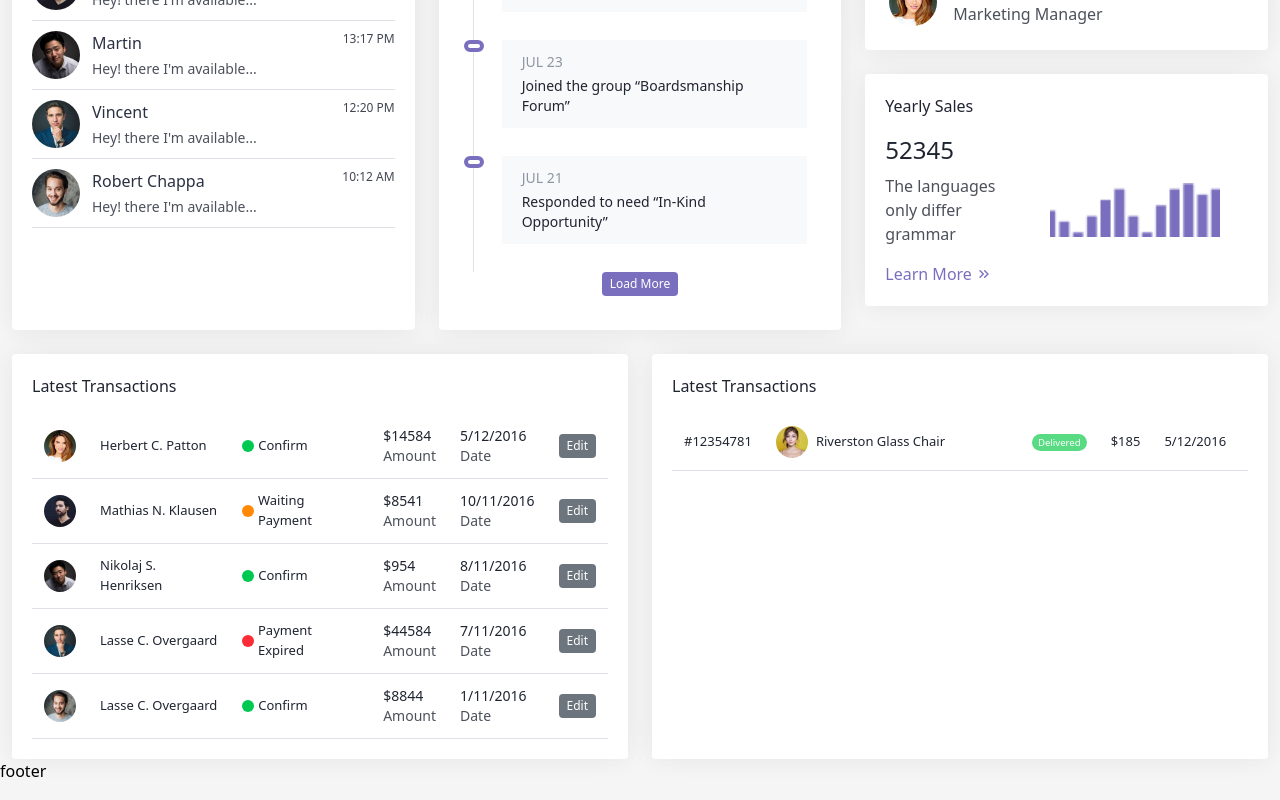
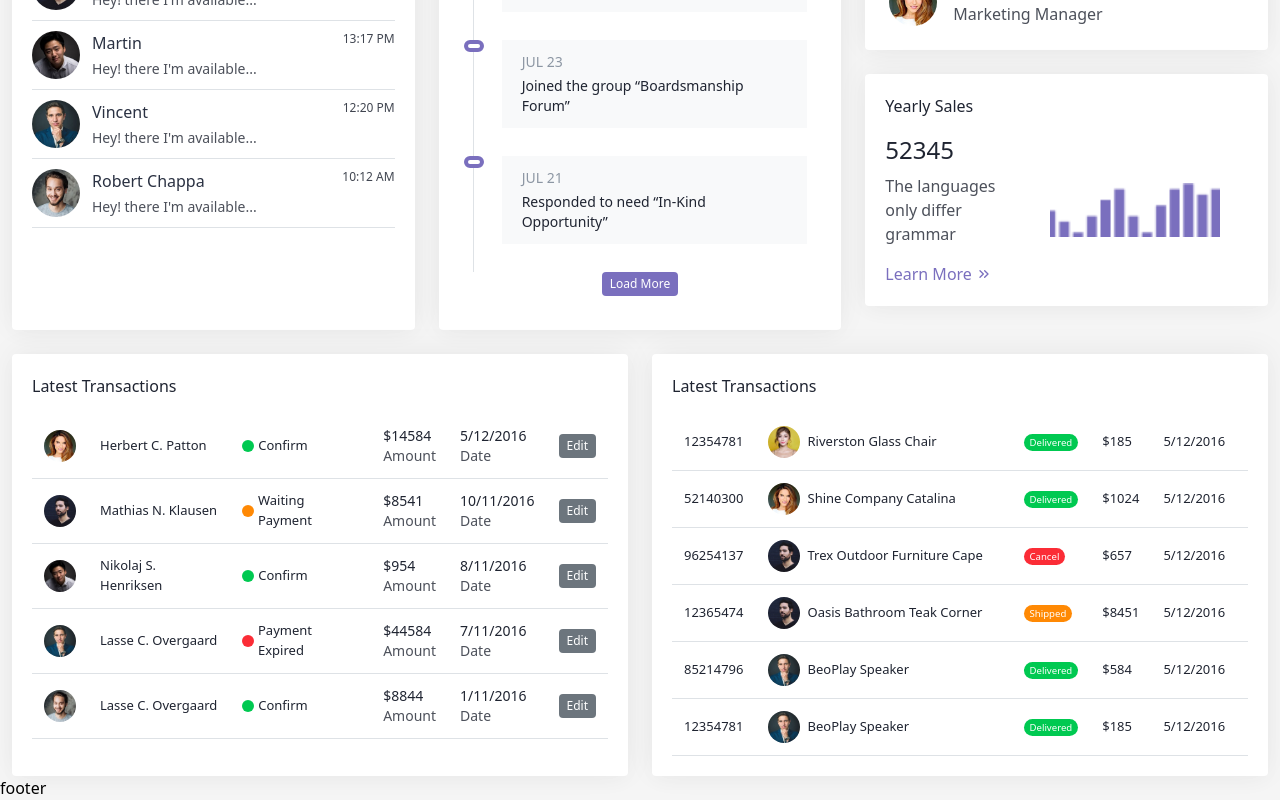
Before and after one commit to Hasmik-Mejlumyan/dynamic-dashboard-example, a React (Vite) app: page / in a window 1280 px wide. Shown: the part 1196-1996 px from the top of the page. Built offline with nearby package versions, Linux system fonts and the light colour scheme.

Commit message:
created latest orders table

```diff
--- a/src/components/ControlPanel/LatestActivity/LatestActivity.tsx
+++ b/src/components/ControlPanel/LatestActivity/LatestActivity.tsx
@@ -3,11 +3,13 @@ import LatestOrders from './LatestOrders.tsx';
 
 import latestActivity from '../../../mock/latestActivity.json';
 
+import type { IOrder, ITransaction } from './types.ts';
+
 const LatestActivity = () => {
   return (
     <div className="grid grid-cols-2 gap-6">
-      <LatestTransactions transactions={latestActivity.latestTransactions} />
-      <LatestOrders />
+      <LatestTransactions transactions={latestActivity.latestTransactions as ITransaction[]} />
+      <LatestOrders orders={latestActivity.latestOrders as IOrder[]} />
     </div>
   );
 };
--- a/src/components/ControlPanel/LatestActivity/LatestOrders.tsx
+++ b/src/components/ControlPanel/LatestActivity/LatestOrders.tsx
@@ -1,37 +1,61 @@
+import type { FC } from 'react';
+
 import Card from '../../UI/Card/Card.tsx';
 import Button from '../../UI/Button/Button.tsx';
 
-const LatestTransactions = () => {
+import type { ILatestOrdersProps, OrderStatusType } from './types.ts';
+
+const LatestOrders: FC<ILatestOrdersProps> = ({ orders }) => {
+  const statusLabelsMapping: Record<OrderStatusType, string> = {
+    shipped: 'Shipped',
+    delivered: 'Delivered',
+    cancel: 'Cancel',
+  };
+  const statusColorClassesMapping: Record<OrderStatusType, string> = {
+    shipped: 'bg-orange-400',
+    delivered: 'bg-green-500',
+    cancel: 'bg-red-500',
+  };
+
+  const latestOrdersProps = (
+    orders.map((order) => {
+      return (
+        <tr key={order.orderNumber} className="border-b border-border-color">
+          <td className="p-3 text-card-text-color text-[0.8125rem]">
+            <span>{order.orderNumber}</span>
+          </td>
+          <td className="p-3 text-card-text-color text-[0.8125rem] min-w-64">
+            <div className="flex items-center">
+              <div className="size-8 rounded-full mr-2">
+                <img className="size-full block rounded-full" src={order.image} alt={order.name}/>
+              </div>
+              <span className="flex-1">{order.name}</span>
+            </div>
+          </td>
+          <td className="p-3 text-card-text-color text-[0.8125rem]">
+            <span className={`text-white py-0.5 px-1.5 rounded-2xl text-[0.6rem] ${statusColorClassesMapping[order.status]}`}>
+              {statusLabelsMapping[order.status]}
+            </span>
+          </td>
+          <td className="p-3 text-card-text-color text-[0.8125rem]">
+            <span>${order.amount}</span>
+          </td>
+          <td className="p-3 text-card-text-color text-[0.8125rem]">
+            <span>{order.date}</span>
+          </td>
+          <td className="p-3 text-card-text-color text-[0.8125rem]">
+            <Button variant="secondary" className="text-xs">Edit</Button>
+          </td>
+        </tr>
+      );
+    })
+  );
   return (
     <Card title="Latest Transactions">
       <div className="overflow-auto w-full">
         <table>
           <tbody>
-          <tr className="border-b border-border-color">
-            <td className="p-3 text-card-text-color text-[0.8125rem]">
-              <span>#12354781</span>
-            </td>
-            <td className="p-3 text-card-text-color text-[0.8125rem] min-w-64">
-              <div className="flex items-center">
-                <div className="size-8 rounded-full mr-2">
-                  <img className="size-full block rounded-full" src="/images/static/people/misty.jpg" alt="Riverston"/>
-                </div>
-                <span className="flex-1">Riverston Glass Chair</span>
-              </div>
-            </td>
-            <td className="p-3 text-card-text-color text-[0.8125rem]">
-              <span className="text-white py-0.5 px-1.5 rounded-2xl bg-[#58DB83] text-[0.6rem]">Delivered</span>
-            </td>
-            <td className="p-3 text-card-text-color text-[0.8125rem]">
-              <span>$185</span>
-            </td>
-            <td className="p-3 text-card-text-color text-[0.8125rem]">
-              <span>5/12/2016</span>
-            </td>
-            <td className="p-3 text-card-text-color text-[0.8125rem]">
-              <Button variant="secondary" className="text-xs">Edit</Button>
-            </td>
-          </tr>
+            {latestOrdersProps}
           </tbody>
         </table>
       </div>
@@ -39,4 +63,4 @@ const LatestTransactions = () => {
   );
 };
 
-export default LatestTransactions;
+export default LatestOrders;
--- a/src/components/ControlPanel/LatestActivity/types.ts
+++ b/src/components/ControlPanel/LatestActivity/types.ts
@@ -1,7 +1,7 @@
 export type StatusTransactionType = 'confirm' | 'paymentExpired' | 'waitingPayment';
 export type OrderStatusType = 'shipped' | 'delivered' | 'cancel';
 
-interface ITransaction {
+export interface ITransaction {
   image: string;
   name: string;
   status: StatusTransactionType;
@@ -9,7 +9,7 @@ interface ITransaction {
   date: string;
 }
 
-interface IOrder {
+export interface IOrder {
   orderNumber: number;
   image: string;
   name: string;
--- a/src/mock/latestActivity.json
+++ b/src/mock/latestActivity.json
@@ -41,7 +41,7 @@
       "orderNumber": 12354781,
       "image": "/images/static/people/misty.jpg",
       "name": "Riverston Glass Chair",
-      "status": "confirm",
+      "status": "delivered",
       "amount": 185,
       "date": "5/12/2016"
     },
@@ -65,7 +65,7 @@
       "orderNumber": 12365474,
       "image": "/images/static/people/dwayne.jpg",
       "name": "Oasis Bathroom Teak Corner",
-      "status": "cancel",
+      "status": "shipped",
       "amount": 8451,
       "date": "5/12/2016"
     },
@@ -73,7 +73,7 @@
       "orderNumber": 85214796,
       "image": "/images/static/people/vincent.jpg",
       "name": "BeoPlay Speaker",
-      "status": "cancel",
+      "status": "delivered",
       "amount": 584,
       "date": "5/12/2016"
     },
@@ -81,7 +81,7 @@
       "orderNumber": 12354781,
       "image": "/images/static/people/vincent.jpg",
       "name": "BeoPlay Speaker",
-      "status": "cancel",
+      "status": "delivered",
       "amount": 185,
       "date": "5/12/2016"
     }
```
